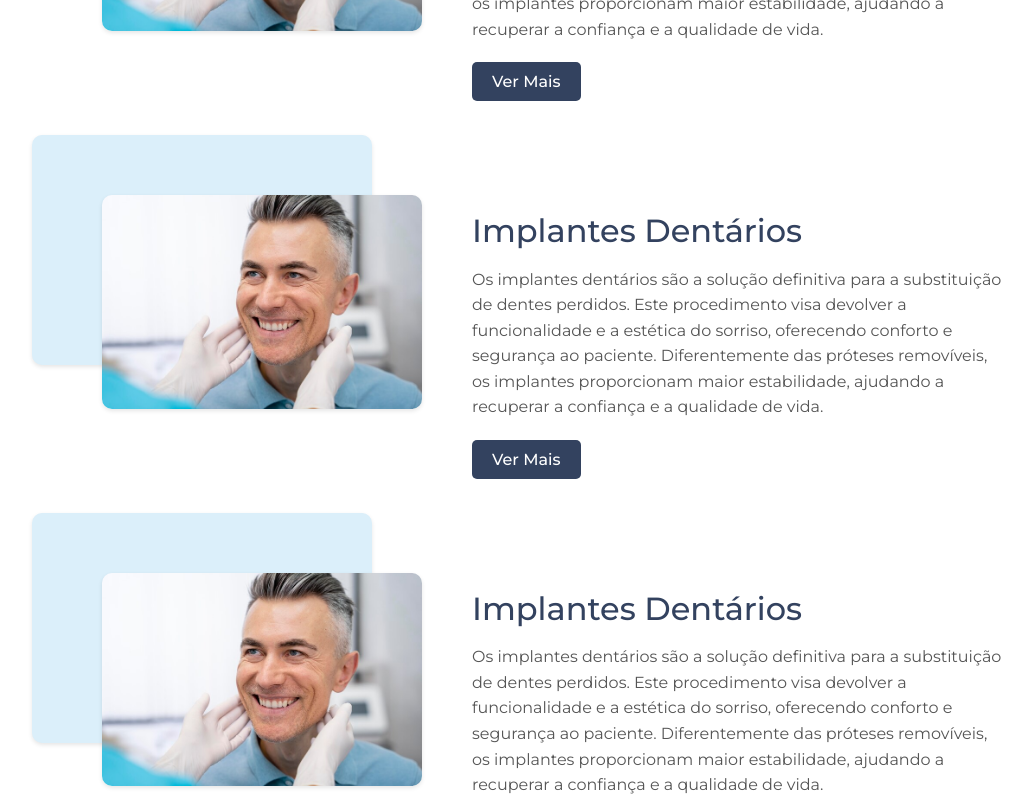
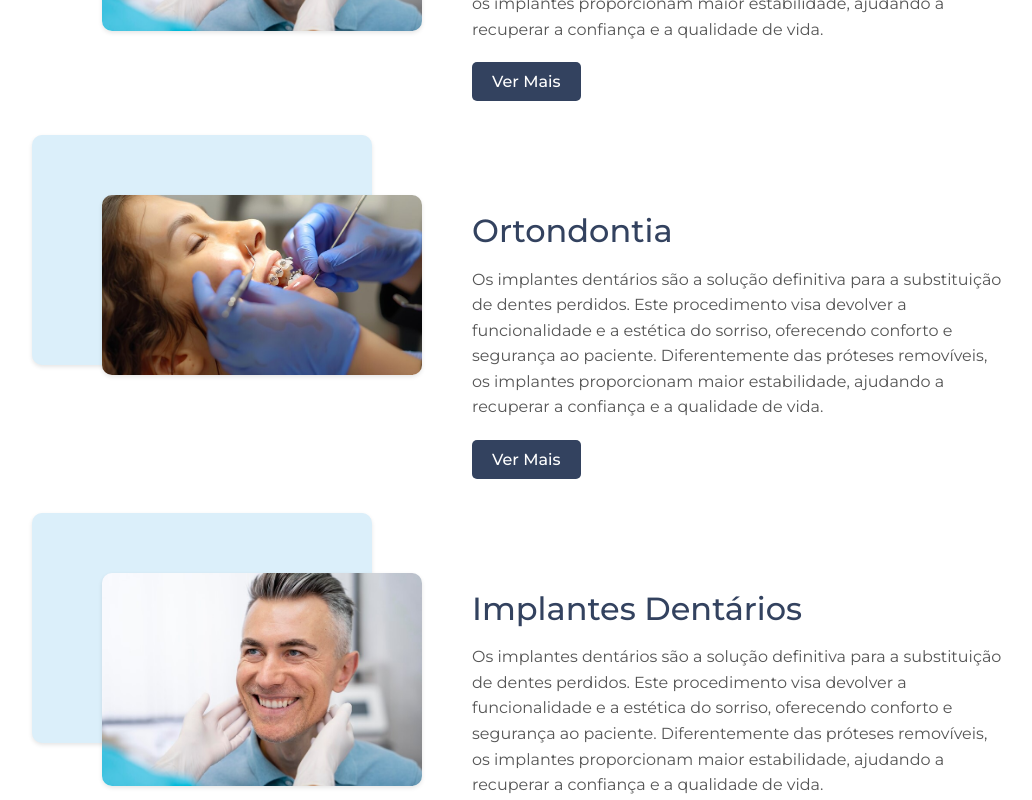
Before and after one commit to moisesalves0015/OdonthoDom, a React (Vite) app: page / in a window 1280 px wide. Shown: the part 1120-1920 px from the top of the page, without its empty margins (96-1128 px from the left). Built offline with nearby package versions, Linux system fonts and the light colour scheme.

Commit message:
Adicionado serviço ortondontia

```diff
--- a/src/Banner.css
+++ b/src/Banner.css
@@ -124,11 +124,17 @@ margin-bottom: -35px;
     .BannerConteiner {
 
       flex-direction: column; /* Empilha os elementos */
+      background-image: url('fundoBanner.svg');
+align-content: baseline;
+      height: 810px;
+      padding-bottom:0;
 
 
-      height: 820px;
-      padding-bottom:0;
-
+    }
+    .BannerConteiner div {
+      max-width: 100%;
+      padding: 1.5rem;
+      text-align: center;
     }
 
     .BannerConteiner div h1 {
@@ -153,6 +159,6 @@ margin-bottom: -35px;
 
         .fotoDominique{
           max-width: 360px;
-       margin-bottom: -35px;
+       margin-bottom: -50px;
          }
   }
--- /dev/null
+++ b/src/FeedServicos/ServiçoOrtondontia.jsx
@@ -0,0 +1,78 @@
+import React, { useState, useRef } from 'react';
+import './ServiçoImplante.css';
+
+
+
+function Servicos() {
+  // Estado para controlar a abertura da área expandida
+  const [showMore, setShowMore] = useState(false);
+
+  // Referência para a div informativa
+  const infoRef = useRef(null);
+
+  // Função para alternar o estado e rolar até a div
+  const handleMoreInfo = () => {
+    setShowMore(!showMore);
+    if (!showMore) {
+      setTimeout(() => {
+        infoRef.current.scrollIntoView({ behavior: 'smooth' });
+      }, 300); // Pequeno atraso para garantir a transição
+    }
+  };
+
+  return (
+    <div className="ServicoContainer">
+      <div className="ServicoContainer2">
+        {/* Imagem principal do serviço */}
+        <div>
+          <div className='CaseImg'>
+
+          </div>
+          <img
+            className="ServicoImagemPrincipal"
+            src="./serviços/ortondontiaPrincipal1.jpg"
+            alt="Implantes Dentários"
+          />
+        </div>
+
+        {/* Título e descrição */}
+        <div className="ServicoTexto">
+          <h2>Ortondontia</h2>
+          <p>
+            Os implantes dentários são a solução definitiva para a substituição de dentes perdidos. Este procedimento visa devolver a funcionalidade e a estética do sorriso, oferecendo conforto e segurança ao paciente. Diferentemente das próteses removíveis, os implantes proporcionam maior estabilidade, ajudando a recuperar a confiança e a qualidade de vida.
+          </p>
+          <button onClick={handleMoreInfo}>
+            {showMore ? 'Fechar' : 'Ver Mais'}
+          </button>
+        </div>
+      </div>
+      {/* Div expandida com mais informações */}
+      {showMore && (
+        <div className="ServicoDetalhes" ref={infoRef}>
+          <h2>O passo a passo dos implantes dentários</h2>
+          <p>
+            O processo começa com uma avaliação clínica detalhada, incluindo exames de imagem, como tomografias, para planejar a colocação dos pinos de titânio no osso. Após a osseointegração, que dura alguns meses, a prótese definitiva é fixada, proporcionando um resultado duradouro e natural.
+          </p>
+          <h2>Por que escolher implantes dentários?</h2>
+          <p>
+
+            Além de restaurar o sorriso, os implantes preservam a estrutura óssea da face, evitam o deslocamento de dentes vizinhos e oferecem longevidade quando mantidos com uma boa higiene e acompanhamento odontológico regular.
+          </p>
+          <div className="ServicoFotos">
+            <img src="./serviços/implante1.avif" alt="Antes do Implante" />
+            <img src="./serviços/implante2.avif" alt="Depois do Implante" />
+            <img src="./serviços/implante3.avif" alt="Depois do Implante" />
+          </div>
+          <div className='containeragendarespecialista'>
+            <button className='botaoagendarespecialista'>
+              Agendar consulta com Especialista !
+            </button>
+          </div>
+
+        </div>
+      )}
+    </div>
+  );
+}
+
+export default Servicos;
--- a/src/FeedServicos/Serviços.jsx
+++ b/src/FeedServicos/Serviços.jsx
@@ -2,6 +2,7 @@
 import React from 'react';
 import './Serviços.css';
 import ServiçoImplante from './ServiçoImplante';
+import ServiçoOrtondontia from './ServiçoOrtondontia';
 
 function Serviços() {
   return (
@@ -11,7 +12,7 @@ function Serviços() {
     <p>Na nossa clínica, você encontra especialidades odontológicas voltadas para oferecer o melhor cuidado à sua saúde bucal. Seja qual for a sua necessidade, nossa equipe de profissionais está preparada para atender com tecnologia, experiência e um atendimento humanizado. Confira nossas especialidades e escolha a melhor solução para o seu sorriso!</p>
     </div>
       <ServiçoImplante />
-      <ServiçoImplante />
+      <ServiçoOrtondontia />
       <ServiçoImplante />
       <ServiçoImplante />
     </>
```
Also changed, not shown: public/serviços/ortondontiaPrincipal.jpg (added), public/serviços/ortondontiaPrincipal1.jpg (added).
